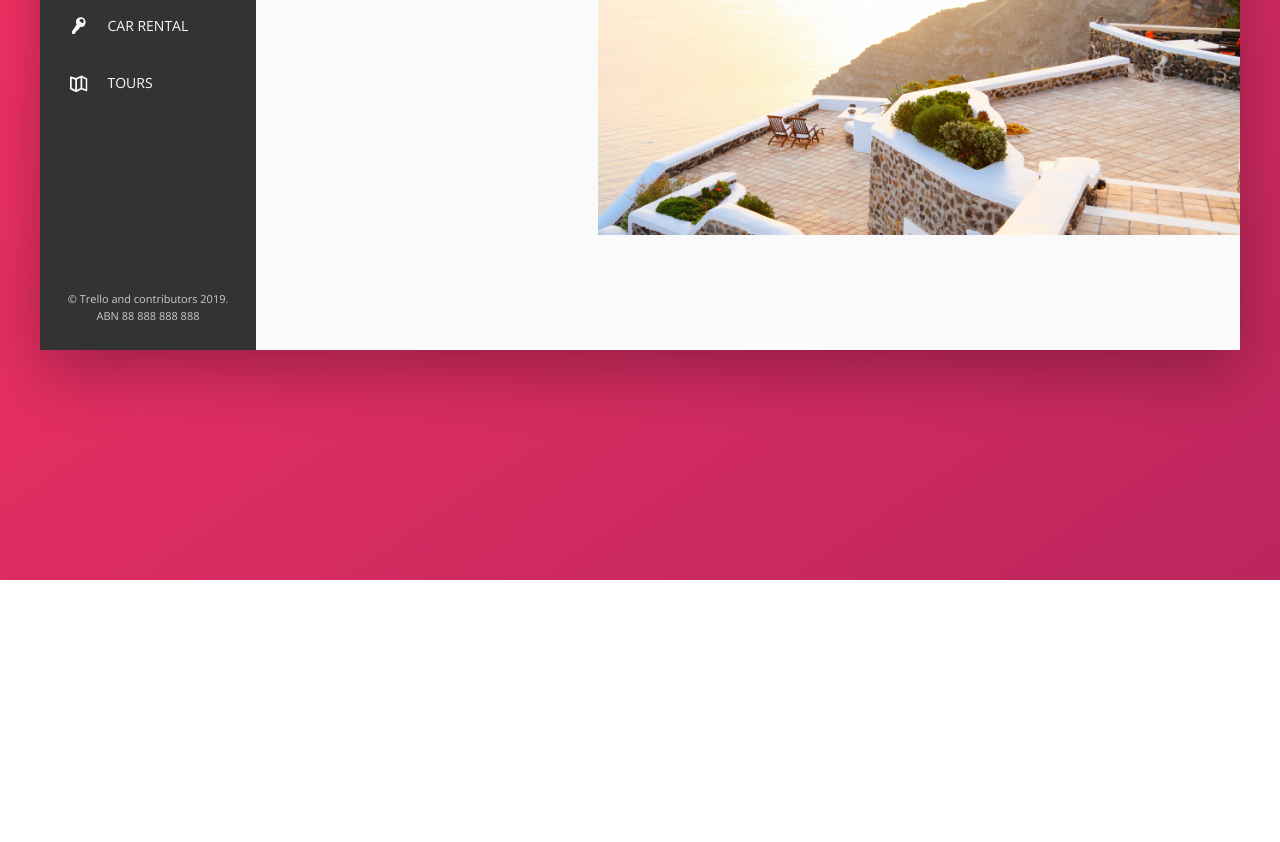
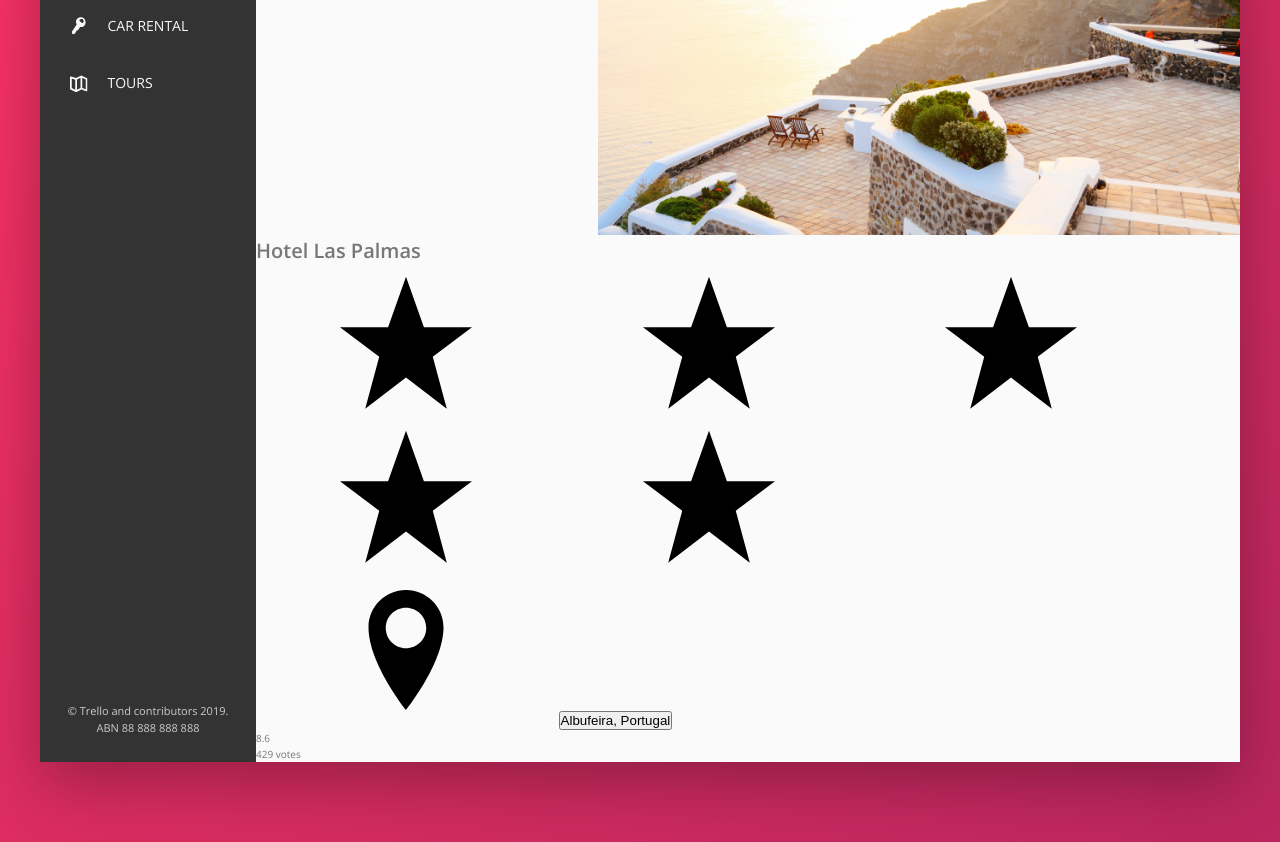
Before and after one commit to barrosdaniel/AcademicProjects-14Trello, a website: page index.html in a window 1280 px wide. Shown: the part 300-1142 px from the top of the page. Before the commit the page ends 880 px from the top, so only its background shows below. Drawn offline with nearby package versions, Linux system fonts and the light colour scheme.

Commit message:
feature: Add Overview section markup

```diff
--- a/index.html
+++ b/index.html
@@ -117,6 +117,43 @@
                             class="gallery__photo">
                     </figure>
                 </div>
+
+                <div class="overview">
+                    <h1 class="overview__heading">
+                        Hotel Las Palmas
+                    </h1>
+
+                    <div class="overview__stars">
+                        <svg class="overview__icon-star">
+                            <use xlink:href="img/sprite.svg#icon-star"></use>
+                        </svg>
+                        <svg class="overview__icon-star">
+                            <use xlink:href="img/sprite.svg#icon-star"></use>
+                        </svg>
+                        <svg class="overview__icon-star">
+                            <use xlink:href="img/sprite.svg#icon-star"></use>
+                        </svg>
+                        <svg class="overview__icon-star">
+                            <use xlink:href="img/sprite.svg#icon-star"></use>
+                        </svg>
+                        <svg class="overview__icon-star">
+                            <use xlink:href="img/sprite.svg#icon-star"></use>
+                        </svg>
+                    </div>
+
+                    <div class="overview__location">
+                        <svg class="overview__icon-location">
+                            <use xlink:href="img/sprite.svg#icon-location-pin">
+                            </use>
+                        </svg>
+                        <button class="btn-inline">Albufeira, Portugal</button>
+                    </div>
+
+                    <div class="overview__rating">
+                        <div class="overview__rating-average">8.6</div>
+                        <div class="overview__rating-count">429 votes</div>
+                    </div>
+                </div>
             </main>
         </div>
     </div>
```
